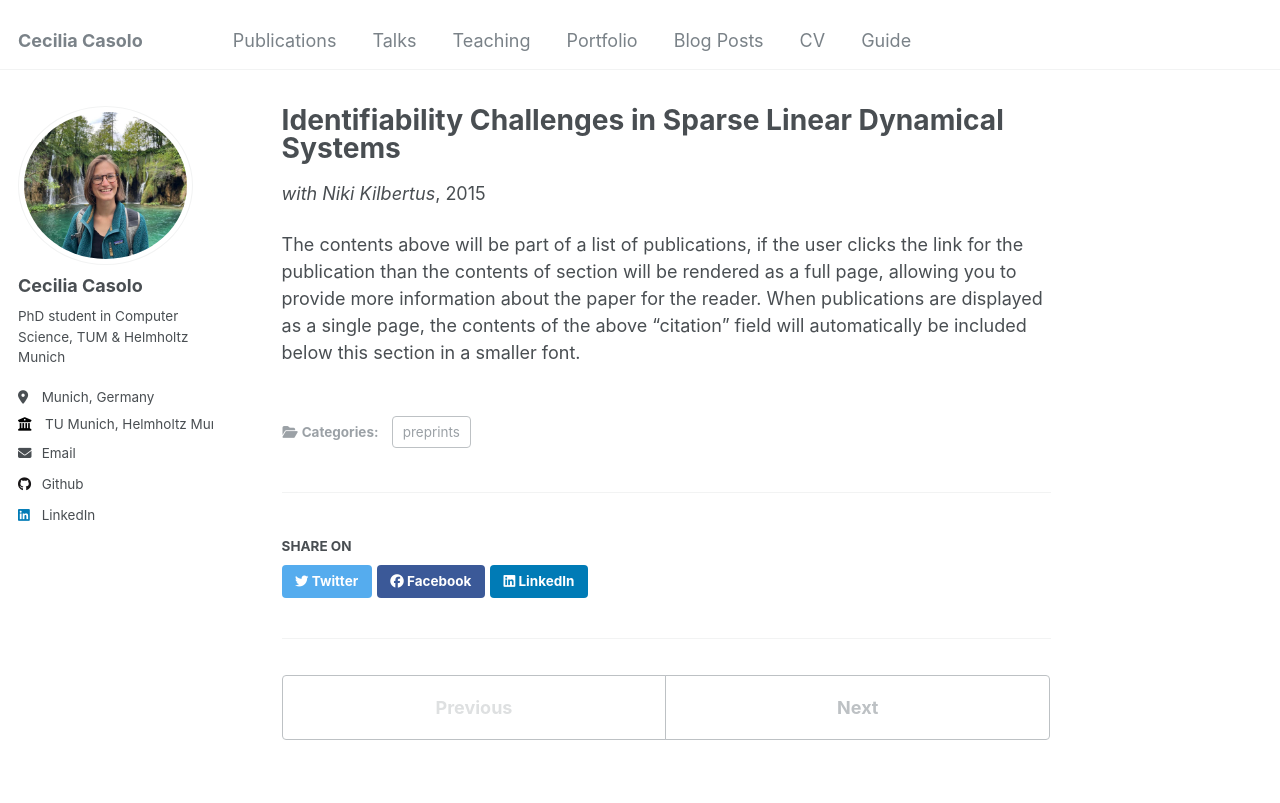
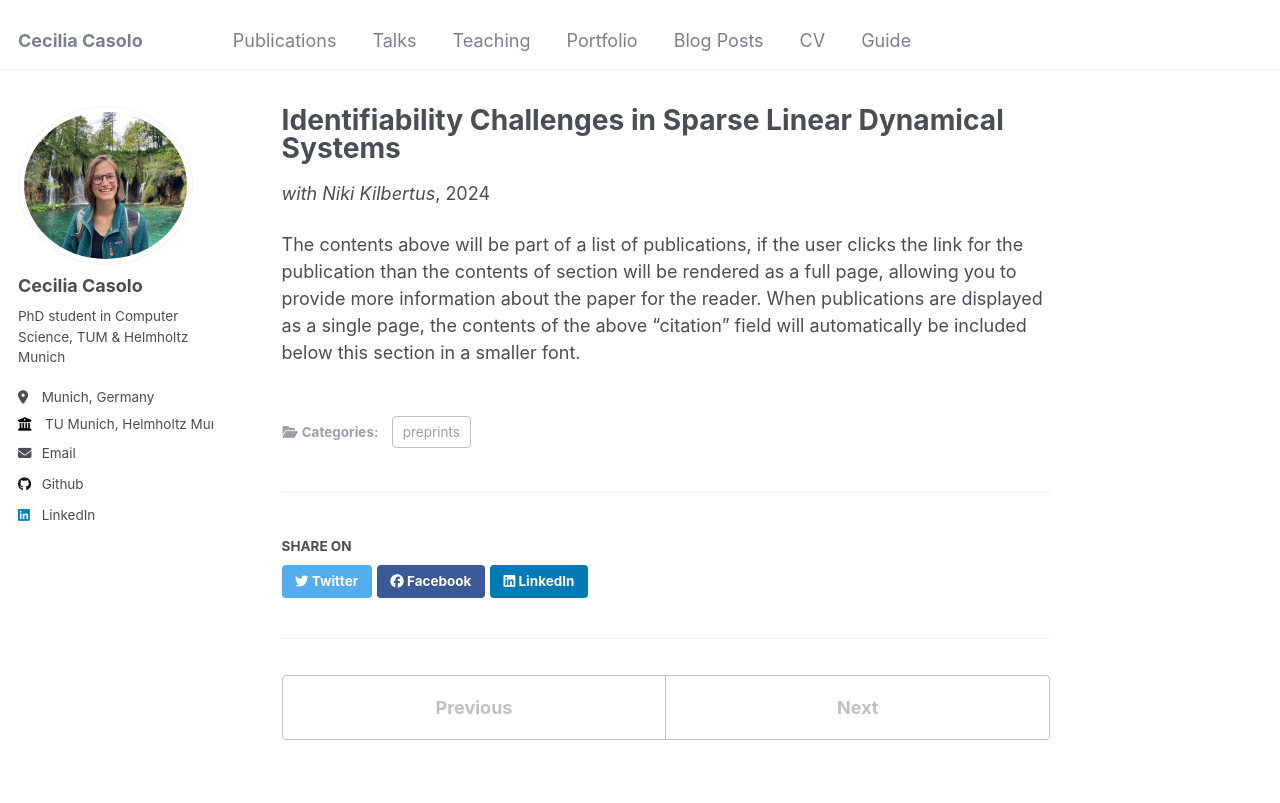
Before and after one commit to ceciliacasolo/ceciliacasolo.github.io, a Jekyll site: the page built from _publications/2015-10-01-paper-title-number-3.md, in a window 1280 px wide and 1111 px high. Shown: the top 803 px of the window. Built offline with Jekyll 4.4.1, drawn with Linux system fonts in a browser that asks for light colours.

Commit message:
Update 2015-10-01-paper-title-number-3.md

```diff
--- a/_publications/2015-10-01-paper-title-number-3.md
+++ b/_publications/2015-10-01-paper-title-number-3.md
@@ -2,6 +2,7 @@
 title: "Identifiability Challenges in Sparse Linear Dynamical Systems"
 collection: publications
 category: preprints
+date: 2024-01-01
 venue: 'with Niki Kilbertus'
 ---
 
```
